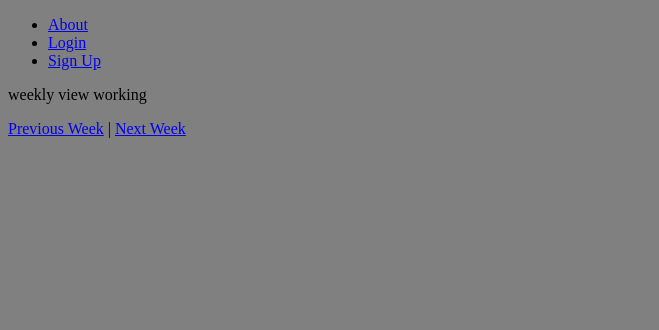
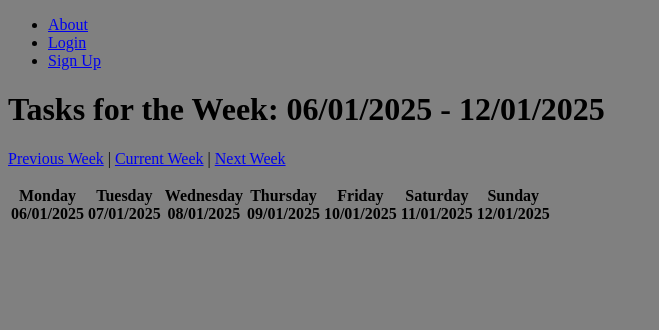
Before and after one commit to EddieC97/Task-Flow, a Django app: page /tasks/weeklyview/ in a window 1280 px wide. Shown: the top 330 px of the page, without its empty margins (0-659 px from the left). Run offline with Django 5.2, Linux system fonts and the light colour scheme; tables that the repository leaves empty hold one stand-in row (values such as "Sample post"); lists and menus that the app fills with data are empty.

Commit message:
weeklyview logic working

```diff
--- a/main_app/templates/tasks/weeklyview.html
+++ b/main_app/templates/tasks/weeklyview.html
@@ -2,16 +2,83 @@
 {% load static %}
 
 {% block head %}
-<link rel="stylesheet" href="{% static 'css/tasks/weeklyview.css' %}"/>
+    <link rel="stylesheet" href="{% static 'css/tasks/weeklyview.css' %}"/>
 {% endblock %}
 
 {% block content %}
-
-<p>weekly view working</p>
-
-<p>
-    <a href="?now={{ week_start|date:'Y-m-d' }}&previous=true">Previous Week</a> |
-    <a href="?now={{ week_start|date:'Y-m-d' }}&next=true">Next Week</a>
-</p>
-
+    <h1>Tasks for the Week: {{ start_of_week|date:'d/m/Y' }} - {{ end_of_week|date:'d/m/Y' }}</h1>
+    {% comment %} * |date:'d/m/Y' is a filter so it will format the start_of_week date object according to the filter that we want  {% endcomment %}
+    <p>
+        <a href="?now={{ prev_week }}">Previous Week</a> |
+        <a href="?now={{ current_week }}">Current Week</a> |
+        <a href="?now={{ next_week }}">Next Week</a>
+    </p>
+{% comment %} * the monday/ rest of the day will be in the format of (2025,1,13) so | date'l' is a filter to display the full name of the day   {% endcomment %}
+    <table>
+        <thead>
+            <tr>
+                <th>{{ monday|date:'l' }}<br>{{ monday|date:'d/m/Y' }}</th>
+                <th>{{ tuesday|date:'l' }}<br>{{ tuesday|date:'d/m/Y' }}</th>
+                <th>{{ wednesday|date:'l' }}<br>{{ wednesday|date:'d/m/Y' }}</th>
+                <th>{{ thursday|date:'l' }}<br>{{ thursday|date:'d/m/Y' }}</th>
+                <th>{{ friday|date:'l' }}<br>{{ friday|date:'d/m/Y' }}</th>
+                <th>{{ saturday|date:'l' }}<br>{{ saturday|date:'d/m/Y' }}</th>
+                <th>{{ sunday|date:'l' }}<br>{{ sunday|date:'d/m/Y' }}</th>
+            </tr>
+        </thead>
+        <tbody>
+            <tr>
+                <td>
+                    {% for task in tasks %}
+                    {% if task.date == monday %}
+                    {% comment %} * this checks if the date from task and date from monday from weeklyview is the same. if it is the same then place it here  {% endcomment %}
+                            <p>{{ task.name }}</p>
+                        {% endif %}
+                    {% endfor %}
+                </td>
+                <td>
+                    {% for task in tasks %}
+                        {% if task.date == tuesday %}
+                            <p>{{ task.name }}</p>
+                        {% endif %}
+                    {% endfor %}
+                </td>
+                <td>
+                    {% for task in tasks %}
+                        {% if task.date == wednesday %}
+                            <p>{{ task.name }}</p>
+                        {% endif %}
+                    {% endfor %}
+                </td>
+                <td>
+                    {% for task in tasks %}
+                        {% if task.date == thursday %}
+                            <p>{{ task.name }}</p>
+                        {% endif %}
+                    {% endfor %}
+                </td>
+                <td>
+                    {% for task in tasks %}
+                        {% if task.date == friday %}
+                            <p>{{ task.name }}</p>
+                        {% endif %}
+                    {% endfor %}
+                </td>
+                <td>
+                    {% for task in tasks %}
+                        {% if task.date == saturday %}
+                            <p>{{ task.name }}</p>
+                        {% endif %}
+                    {% endfor %}
+                </td>
+                <td>
+                    {% for task in tasks %}
+                        {% if task.date == sunday %}
+                            <p>{{ task.name }}</p>
+                        {% endif %}
+                    {% endfor %}
+                </td>
+            </tr>
+        </tbody>
+    </table>
 {% endblock %}
--- a/main_app/views.py
+++ b/main_app/views.py
@@ -41,39 +41,84 @@ class TaskList(LoginRequiredMixin,ListView):
 
     # * extra_context - a simple way to add extra context to the template, usually for static value like a form
 
+
 def weekly_view(request):
 
-    now_param = request.GET.get('now')
+    now_param = request.GET.get("now")
+    if now_param:
+        selected_date = parse_date(now_param)
+    else:
+        selected_date = timezone.now().date()
 
-    if now_param:
-        selected_date = timezone.datetime.fromisoformat(now_param)
+    # * this gets the now query parameter in the URL
+    # * if a user just navigated to the page from another page then it will use the timezone.now().date() because the URL will just be http://127.0.0.1:8000/tasks/weeklyview/
+    # ~ if a user used the previous Week/ Current Week / or Next Week links then it will be http://127.0.0.1:8000/tasks/weeklyview/?now=2025-01-13 so parse_date will then extract 2025-01-13 into a string then convert it back to date object
 
-    else:
-        selected_date = timezone.now()
+    start_of_week = selected_date - timedelta(days=selected_date.weekday())
+    end_of_week = start_of_week + timedelta(days=6)
 
-    if 'previous' in request.GET:
+    # ~ weekday method is a built-in method of Python
+    # * selected_date.weekday() returns an integer representing the day of the week
+    # * selected_date.weekday() is used to find out haw many days has passed since the last Monday
+    # * values returned by selected_date.weekday() 0: Monday | 1: Tuesday | 2: Wednesday | 3: Thursday |4: Friday | 5: Saturday |6: Sunday
+
+    # ? Example: If selected_date is 2025-01-15 (Wednesday):
+    # ? 1. selected_date.weekday() returns 2 (Wednesday).
+    # ? 2. Subtract 2 days from selected_date to get start_of_week (Monday): 2025-01-13.
+    # ? 3. Add 6 days to start_of_week to get end_of_week (Sunday): 2025-01-19.
+
+    if "previous" in request.GET:
         selected_date -= timedelta(days=7)
+        start_of_week = selected_date - timedelta(days=selected_date.weekday())
+        end_of_week = start_of_week + timedelta(days=6)
 
-    if 'next' in request.GET:
+    elif "next" in request.GET:
         selected_date += timedelta(days=7)
+        start_of_week = selected_date - timedelta(days=selected_date.weekday())
+        end_of_week = start_of_week + timedelta(days=6)
 
+    elif "current" in request.GET:
+        selected_date = timezone.now().date()
+        start_of_week = selected_date - timedelta(days=selected_date.weekday())
+        end_of_week = start_of_week + timedelta(days=6)
 
+    # * just wanted to calculate this so I can pass it to the html form
+    monday = start_of_week
+    tuesday = monday + timedelta(days=1)
+    wednesday = monday + timedelta(days=2)
+    thursday = monday + timedelta(days=3)
+    friday = monday + timedelta(days=4)
+    saturday = monday + timedelta(days=5)
+    sunday = monday + timedelta(days=6)
 
-    start_of_week = selected_date.date() - timedelta(days=selected_date.weekday()) # * This gets the Monday
-
-    end_of_week = start_of_week + timedelta(days=6) #* This gets the Sunday
-
+    # * This just gets tasks for the week based on the start and end of the week
     tasks_for_week = Task.objects.filter(date__gte=start_of_week, date__lte=end_of_week)
 
-    print(tasks_for_week)
+    prev_week = (start_of_week - timedelta(weeks=1)).strftime("%Y-%m-%d")
+    next_week = (start_of_week + timedelta(weeks=1)).strftime("%Y-%m-%d")
+    current_week = timezone.now().date().strftime("%Y-%m-%d")
 
+    # * strftime("%Y-%m-%d") method is used to convert the date into a string so it can be passed into URLs so now the parse_date can work
 
-    return render(request, 'tasks/weeklyview.html', {
-        'tasks': tasks_for_week,
-        'week_start': start_of_week,
-        'week_end': end_of_week
-    })
-
+    return render(
+        request,
+        "tasks/weeklyview.html",
+        {
+            "tasks": tasks_for_week,
+            "start_of_week": start_of_week,
+            "end_of_week": end_of_week,
+            "monday": monday,
+            "tuesday": tuesday,
+            "wednesday": wednesday,
+            "thursday": thursday,
+            "friday": friday,
+            "saturday": saturday,
+            "sunday": sunday,
+            "prev_week": prev_week,
+            "next_week": next_week,
+            "current_week": current_week,
+        },
+    )
 
 
 class TaskDetail(LoginRequiredMixin, DetailView):
@@ -117,7 +162,6 @@ class TagCreate(LoginRequiredMixin, CreateView):
     def form_valid(self, form):
         form.instance.user = self.request.user
         return super().form_valid(form)
-
 
 
 class TagList(LoginRequiredMixin, ListView):
```
